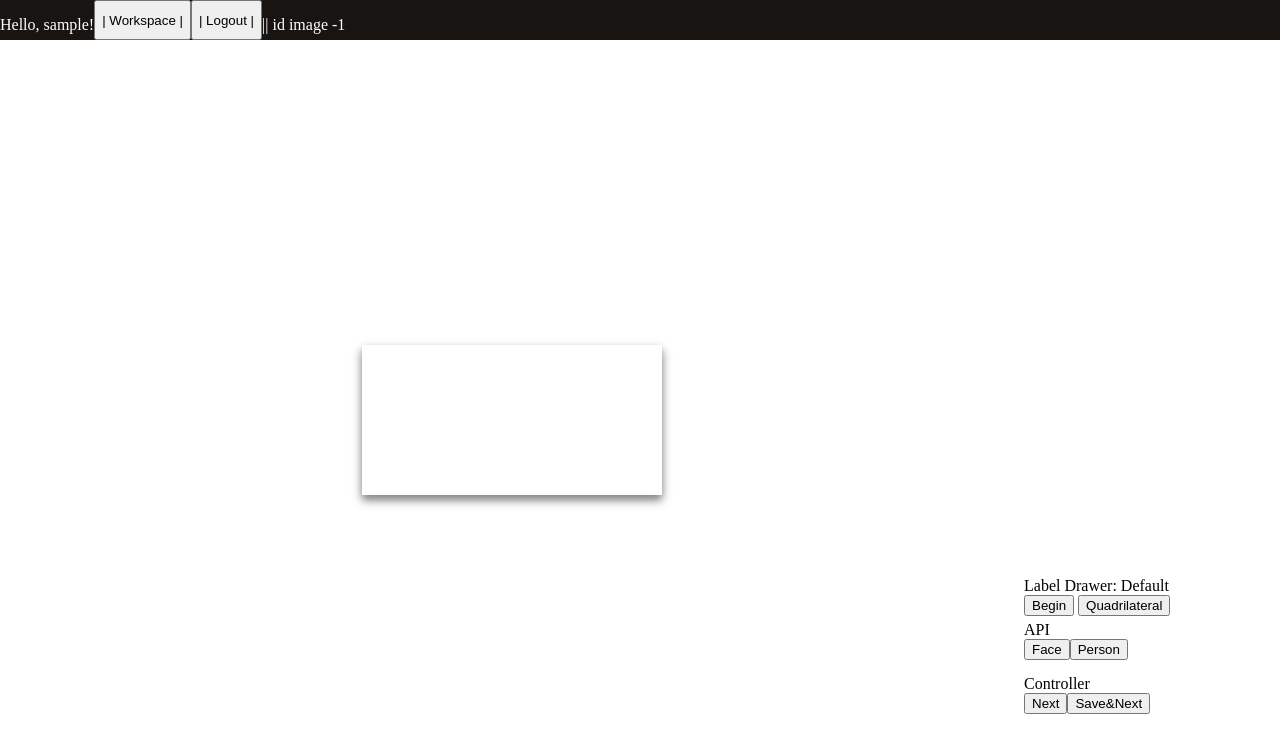
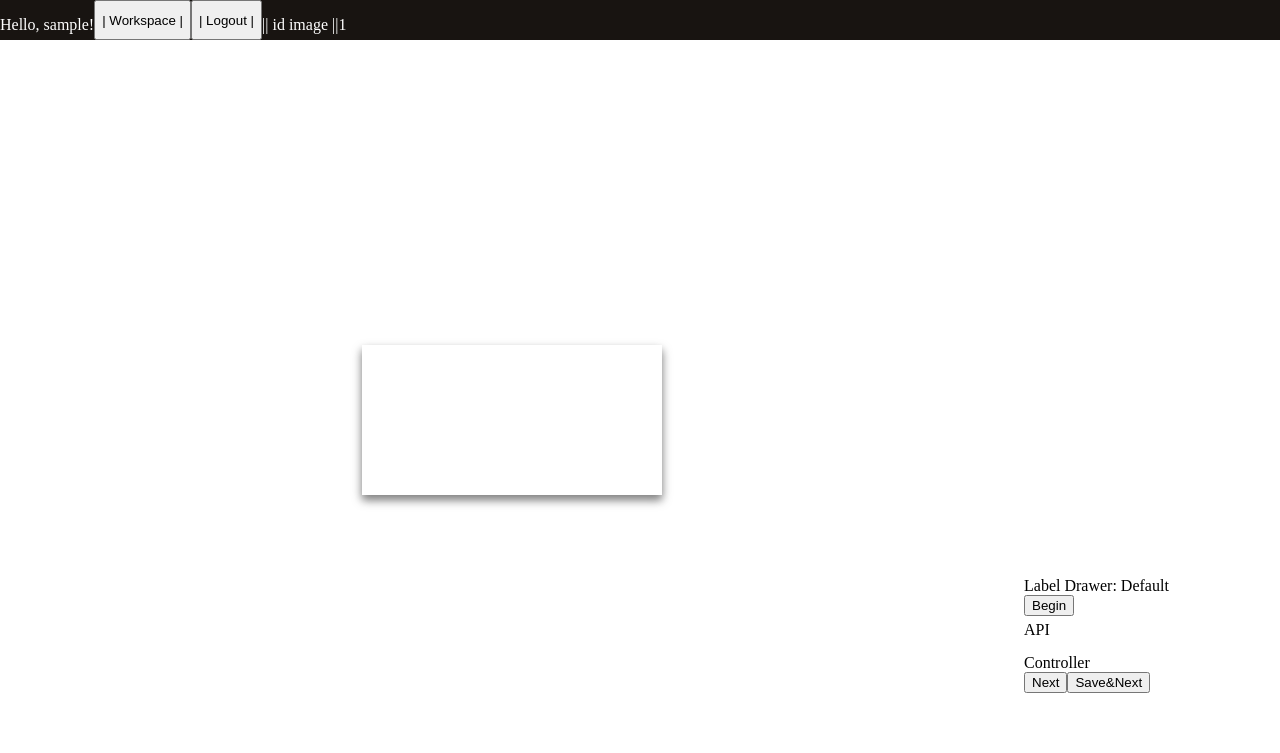
Before and after one commit to ledinhtri97/DataAnnotationTool, a Django app: template DAT/templates/usermaster/maintask.html in a window 1280 px wide. Shown: the top 753 px of the page. Run offline with Django 3.2, Linux system fonts and the light colour scheme; a user stored in the database is signed in; tables that the repository leaves empty hold one stand-in row (values such as "Sample post"); the template is opened without the code that fills it: most values are stand-ins (such as "Sample title", 1, 10 or a date in 2020); a map, chart or similar area stays blank.

Commit message:
html template

```diff
--- a/DAT/templates/usermaster/base.html
+++ b/DAT/templates/usermaster/base.html
@@ -16,7 +16,7 @@
          <button id="gooutmain_workspace" type="submit" formaction="{% url 'workspace' %}" >| Workspace |</button>
          <button id="gooutmain_logout" type="submit" formaction="{% url 'logout' %}" >| Logout |</button>
          {%if id%}
-            <p>|| id image - <p id="metaid">{{id}}</p></p>
+            <p>|| id image ||<p id="metaid">{{id}}</p></p>
          {%endif%}
       </div>
       <div class="workspace">
--- a/DAT/templates/usermaster/maintask.html
+++ b/DAT/templates/usermaster/maintask.html
@@ -28,8 +28,7 @@
 			<button id="btn_delete" type="button">D</button>
 		</div>
 
-		<a id="imgurl" href="/gvlab-dat/dataset/{{full_path}}/{{name}}" style="display:none"></a>
-
+		<a id="imgurl" href="/gvlab-dat/dataset/{{full_path}}/{{name}}.{{extfile}}" style="display:none"></a>
 	</div>
 	<div class="tableinfo_control">
 		<div class="tableinfo" id="tableinfo">
@@ -49,13 +48,12 @@
 					</div>
 					<button type="button">Begin</button>
 				</div>
-				<button id="quad" type="button">Quadrilateral</button>
 				<!-- <button id="end" type="button">End</button> -->
 			</div>
 			<p>API</p>
 			<div class="apirequest">
-				<button id="facedet" type="button">Face</button>
-				<button id="persondet" type="button">Person</button>
+				<!-- <button id="facedet" type="button">Face</button> -->
+				<!-- <button id="persondet" type="button">Person</button> -->
 				<!-- <div class="dropdown">
 					<div id="apiSelect" class="dropdown-content stylestatic">
 						{%for lb in labels%}
```
